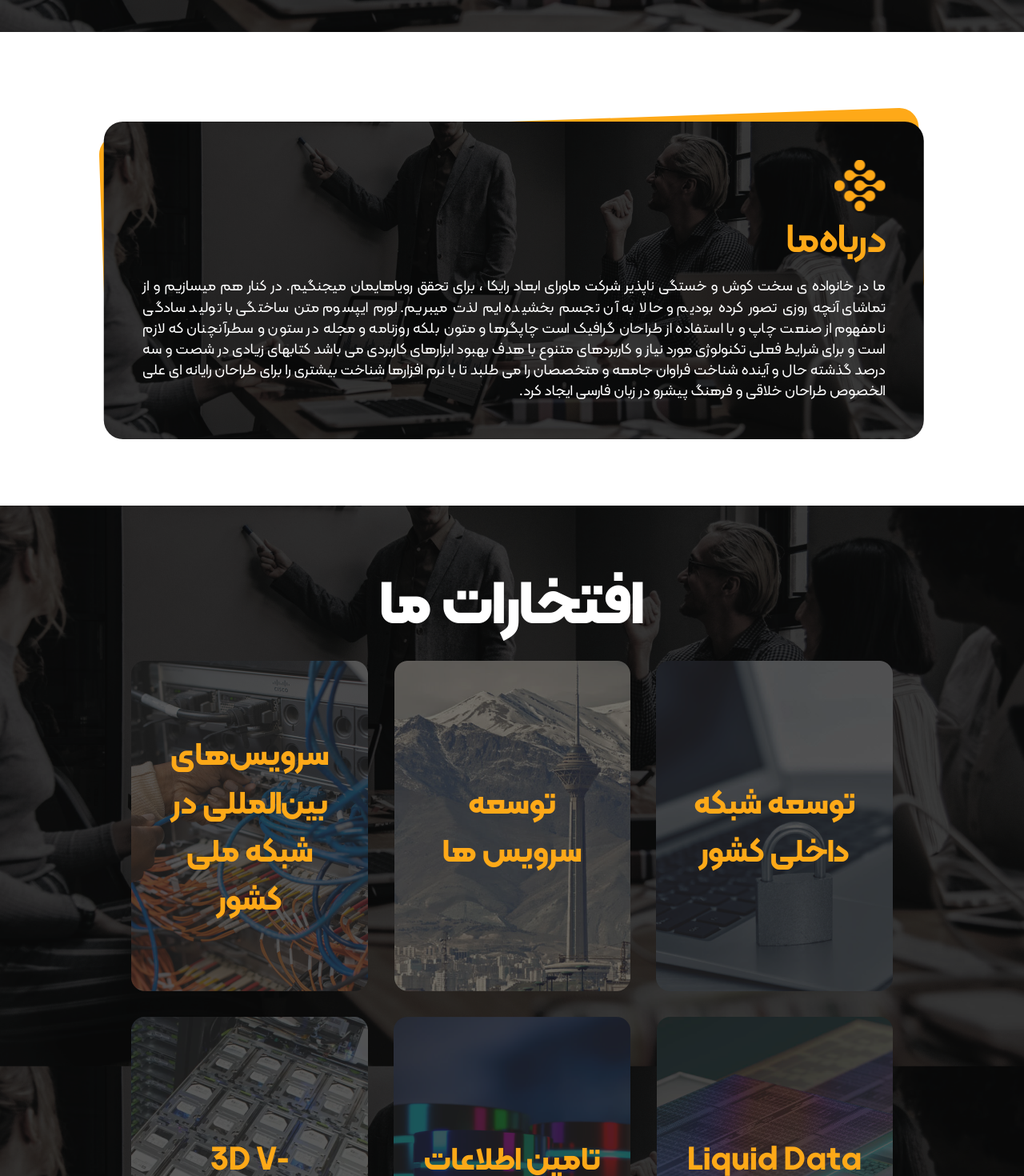
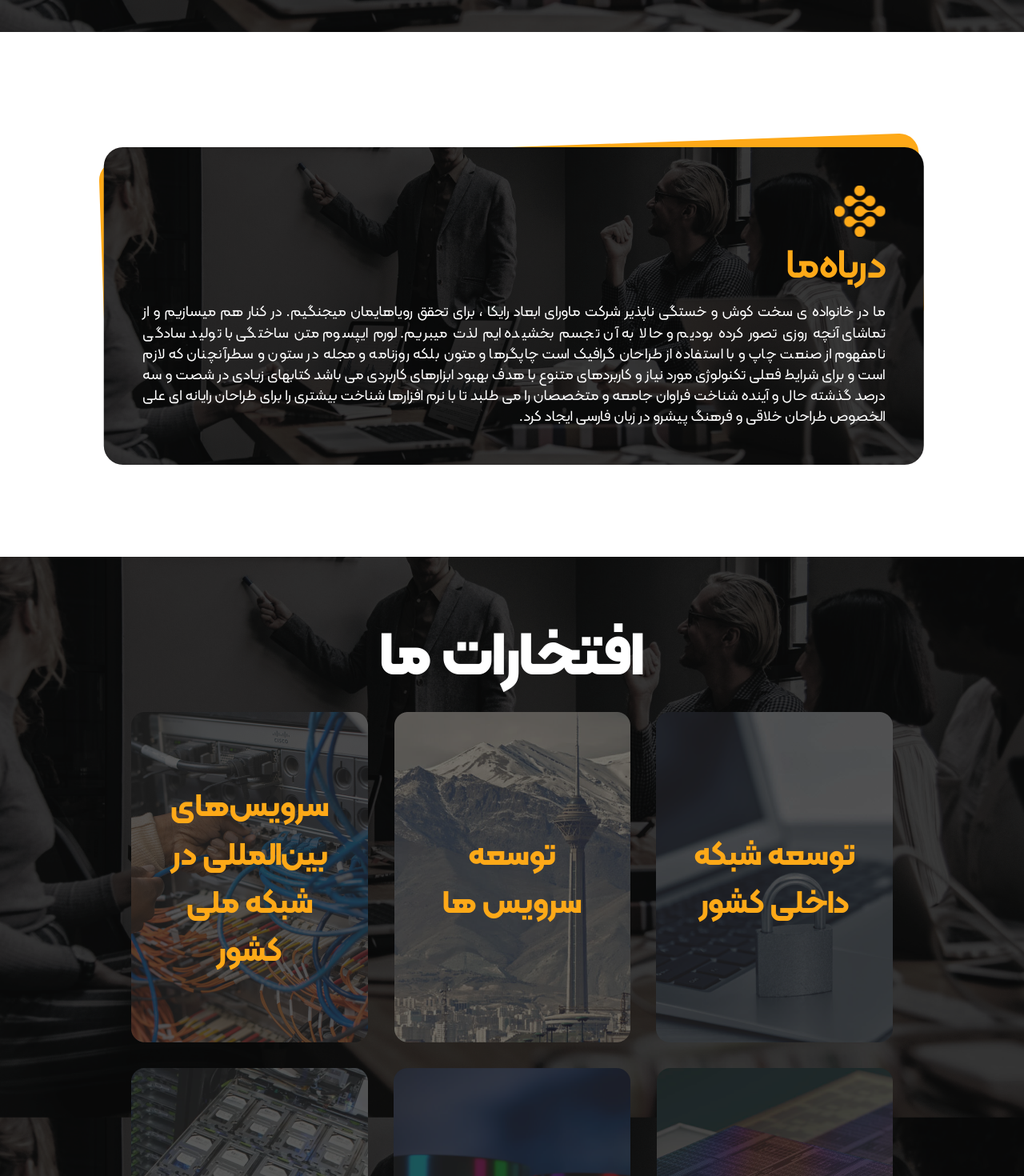
Before and after one commit to mahjs/Rayka-Main, a Next.js app: page /about-us in a window 1280 px wide. Shown: the part 460-1930 px from the top of the page at 80% size. Built offline with nearby package versions, Linux system fonts and the light colour scheme.

Commit message:
fix: handle the size of the between the elements of the about-us page

```diff
--- a/src/app/about-us/page.tsx
+++ b/src/app/about-us/page.tsx
@@ -9,13 +9,13 @@ interface Props {}
 
 const page: React.FC<Props> = ({}) => {
   return (
-    <div className=" flex flex-col  ">
+    <div className=" flex flex-col gap-36 ">
       <HeroSection
         heading="درباره ی ما"
         subHeading="خانه -"
         childHeading="درباره ما"
       />
-      <div className="relative mx-auto mt-24 h-[15rem] w-[90.1%] -rotate-[2deg] items-center rounded-lg bg-[#FEA918] md:mt-28 md:w-[80.1%] md:rounded-3xl">
+      <div className="  relative mx-auto  h-[15rem] w-[90.1%] -rotate-[2deg] items-center rounded-lg bg-[#FEA918]  md:w-[80.1%] md:rounded-3xl">
         <div
           style={{
             backgroundSize: "100%",
--- a/src/components/about-us/Honers.tsx
+++ b/src/components/about-us/Honers.tsx
@@ -51,7 +51,7 @@ const images = [
 const Honers: React.FC<Props> = ({}) => {
   return (
     <div
-      className="relative mb-14 mt-36 flex w-full flex-col items-center justify-center bg-main-image  py-12 md:mb-[5rem] md:mt-60"
+      className="relative flex w-full flex-col items-center justify-center bg-main-image  py-12 md:mt-[17rem] lg:mt-[8rem]"
       style={{
         backgroundSize: "100%",
       }}
```
Also changed, not shown: src/app/globals.css (+9 -5 lines).
